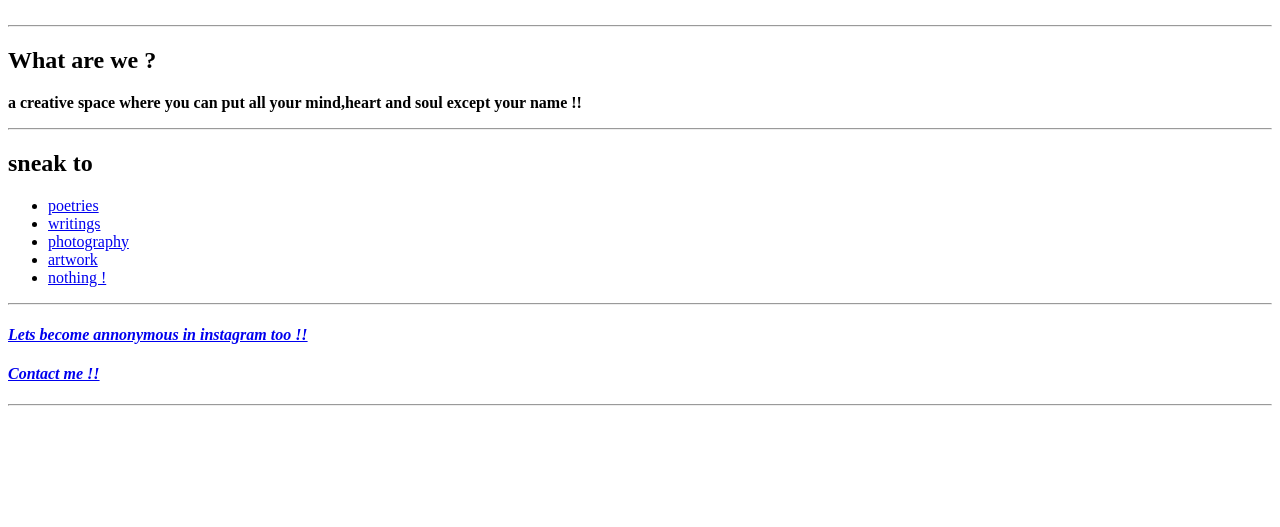
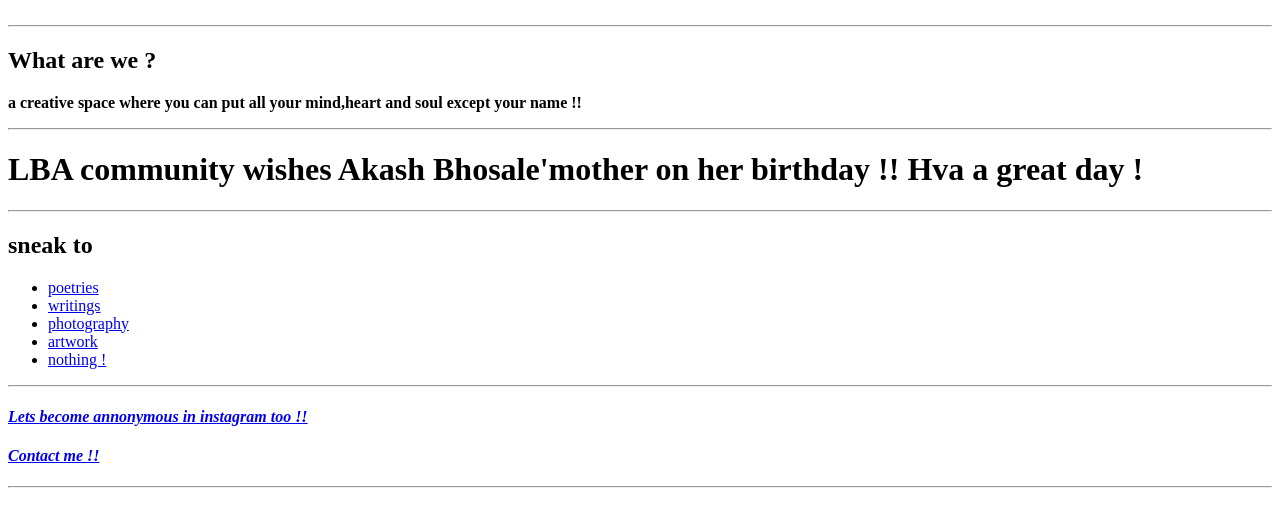
Before and after one commit to itiswhatis/LBA, a plain HTML site: page lba_project/index.html in a window 1280 px wide. Shown: the part 237-764 px from the top of the page. Drawn offline with Linux system fonts and the light colour scheme.

Commit message:
Update index.html

```diff
--- a/lba_project/index.html
+++ b/lba_project/index.html
@@ -19,6 +19,9 @@
   <h2><strong>What are we ?</strong></h2>
   <p><strong>a creative space where you can put all your mind,heart and soul except your name !!</strong></p>
   <hr>
+    <h1>LBA community wishes Akash Bhosale'mother on her birthday !! Hva a great day !</h1>
+  <hr>
+
   <h2>sneak to</h2>
   <ul>
 
```
